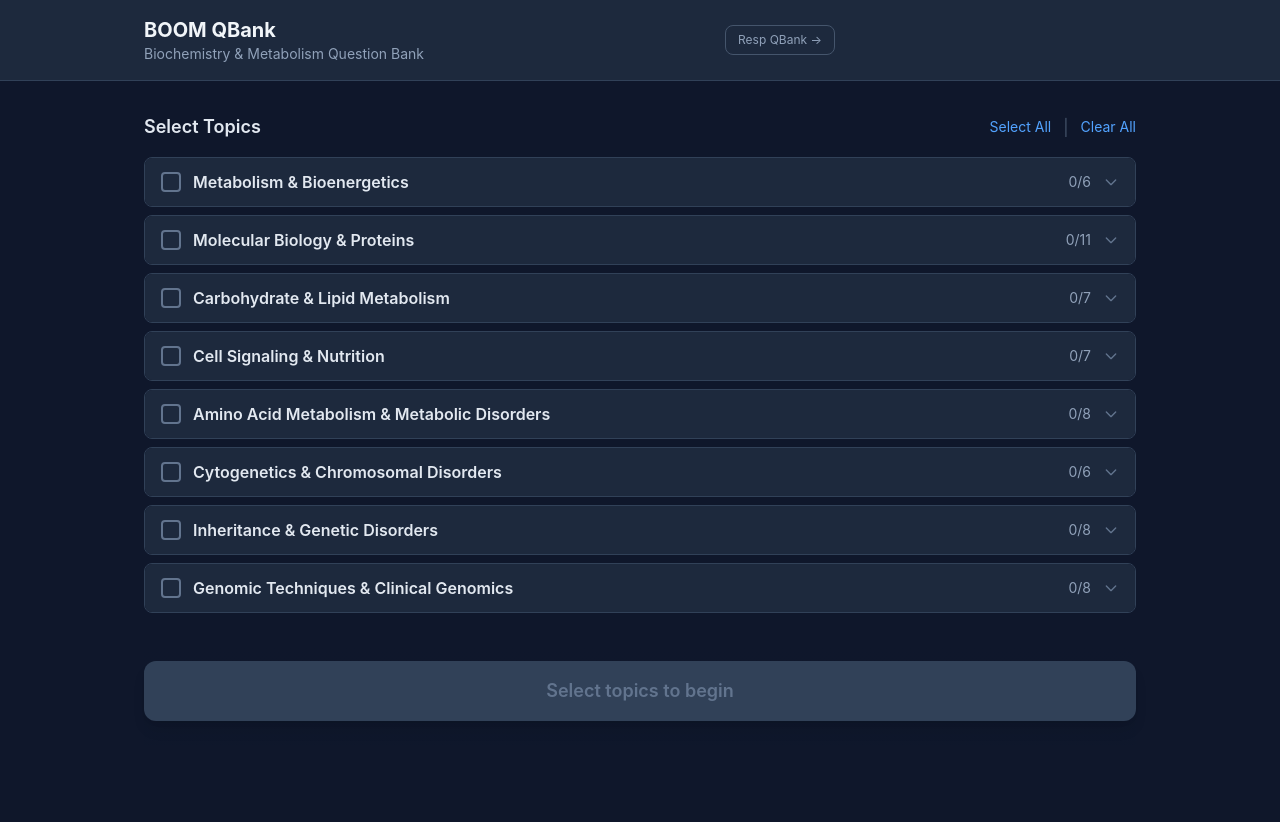
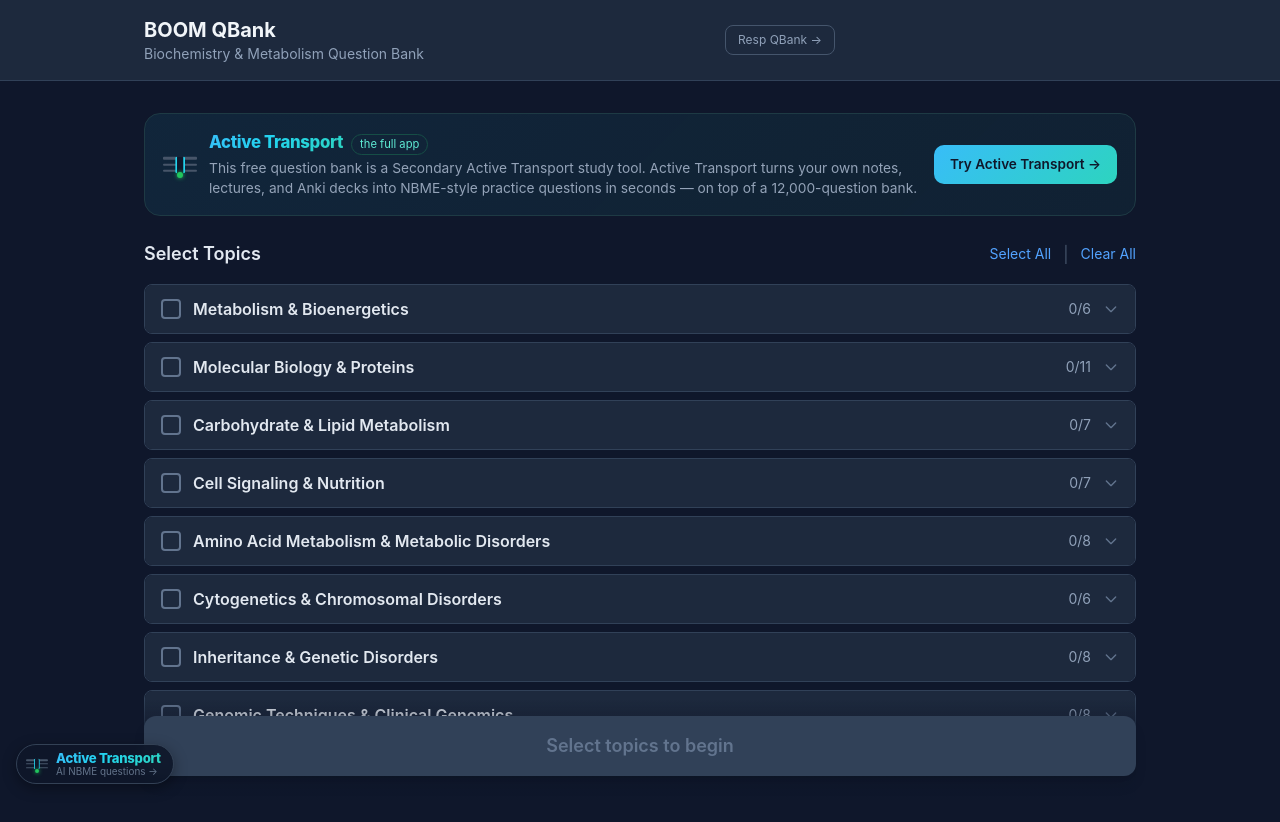
Before and after one commit to zbenja168/boom-qbank, a React (Vite) app: page / in a window 1280 px wide. Shown: the top 822 px of the page. Before the commit the page ends 800 px from the top, so only its background shows below. Built offline with nearby package versions, Linux system fonts and the light colour scheme.

Commit message:
Add Active Transport branding + trim longest-answer bias in choices

```diff
--- a/src/App.tsx
+++ b/src/App.tsx
@@ -6,10 +6,11 @@
 import { QuizPage } from './pages/QuizPage';
 import { DashboardPage } from './pages/DashboardPage';
 import { ReviewPage } from './pages/ReviewPage';
+import { BrandBadge } from './components/Brand';
 
 type Page = 'home' | 'quiz' | 'dashboard' | 'review';
 
-function App() {
+function AppShell() {
   const [page, setPage] = useState<Page>('home');
   const topicsHook = useTopics();
   const { progress, recordAnswer, recordSession, toggleBookmark, clearAllProgress } = useProgress();
@@ -132,4 +133,11 @@
   }
 }
 
-export default App;
+export default function App() {
+  return (
+    <>
+      <BrandBadge />
+      <AppShell />
+    </>
+  );
+}
--- /dev/null
+++ b/src/components/Brand.tsx
@@ -0,0 +1,154 @@
+// Active Transport branding — self-contained drop-in for the "Secondary Active
+// Transport" free QBanks. Ports the channel/particle logo mark from
+// activetransport.app so every QBank carries the brand and links home.
+//
+// Exports:
+//   <BrandBadge/> — small fixed corner pill, render once at the app root so the
+//                   logo shows on every page.
+//   <BrandCard/>  — full linking card with a blurb + CTA for the home page.
+
+const AT_URL = 'https://activetransport.app';
+
+const BLURB =
+  'This free question bank is a Secondary Active Transport study tool. ' +
+  'Active Transport turns your own notes, lectures, and Anki decks into ' +
+  'NBME-style practice questions in seconds — on top of a 12,000-question bank.';
+
+// Injected once; duplicate tags are harmless if it renders more than once.
+function BrandStyle() {
+  return (
+    <style>{`
+      @keyframes atParticle {
+        0%   { top: -2px; opacity: 0; }
+        15%  { opacity: 1; }
+        50%  { top: 50%;  opacity: 1; }
+        85%  { opacity: 1; }
+        100% { top: 100%; opacity: 0; }
+      }
+      .at-wordmark {
+        background: linear-gradient(135deg, #38bdf8 0%, #22d3ee 45%, #2dd4bf 100%);
+        -webkit-background-clip: text;
+        background-clip: text;
+        -webkit-text-fill-color: transparent;
+        font-weight: 800;
+        letter-spacing: -0.02em;
+      }
+      .at-badge { transition: transform .15s ease, box-shadow .15s ease; }
+      .at-badge:hover { transform: translateY(-1px); box-shadow: 0 6px 20px rgba(34,211,238,0.18); }
+      .at-cta { transition: background .15s ease, transform .15s ease; }
+      .at-cta:hover { background: linear-gradient(135deg, #22d3ee 0%, #2dd4bf 100%); transform: translateY(-1px); }
+    `}</style>
+  );
+}
+
+export function LogoMark({ size = 28 }: { size?: number }) {
+  const u = size / 28; // scale factor relative to the 28px reference mark
+  const bar = (offset: number) => ({
+    position: 'absolute' as const,
+    left: 0,
+    top: `calc(50% + ${offset * u}px)`,
+    transform: 'translateY(-50%)',
+    width: '100%',
+    height: 2 * u,
+    background: '#475569',
+    borderRadius: 1,
+  });
+  return (
+    <span style={{ position: 'relative', display: 'inline-block', width: size, height: size, flexShrink: 0 }}>
+      <span style={bar(-5)} />
+      <span style={bar(0)} />
+      <span style={bar(5)} />
+      {/* channel protein */}
+      <span
+        style={{
+          position: 'absolute', top: '50%', left: '50%', transform: 'translate(-50%,-50%)',
+          width: 8 * u, height: 14 * u, background: '#0f172a',
+          borderLeft: `${2 * u}px solid #22d3ee`, borderRight: `${2 * u}px solid #22d3ee`,
+          borderRadius: 2, zIndex: 1,
+        }}
+      />
+      {/* particle transported through the channel */}
+      <span
+        style={{
+          position: 'absolute', left: '50%', transform: 'translateX(-50%)',
+          width: 5 * u, height: 5 * u, borderRadius: '50%',
+          background: '#22c55e', boxShadow: '0 0 4px #22c55e', zIndex: 2,
+          animation: 'atParticle 2s ease-in-out infinite',
+        }}
+      />
+    </span>
+  );
+}
+
+// Small fixed pill, bottom-left, on every page.
+export function BrandBadge() {
+  return (
+    <>
+      <BrandStyle />
+      <a
+        href={AT_URL}
+        target="_blank"
+        rel="noopener noreferrer"
+        className="at-badge"
+        title="Made by Active Transport — AI NBME questions from your notes"
+        style={{
+          position: 'fixed', left: 16, bottom: 16, zIndex: 50,
+          display: 'flex', alignItems: 'center', gap: 8,
+          padding: '7px 12px 7px 9px', borderRadius: 999,
+          background: 'rgba(15,23,42,0.92)', border: '1px solid #334155',
+          textDecoration: 'none', backdropFilter: 'blur(6px)',
+          boxShadow: '0 4px 14px rgba(0,0,0,0.35)',
+        }}
+      >
+        <LogoMark size={22} />
+        <span style={{ display: 'flex', flexDirection: 'column', lineHeight: 1.05 }}>
+          <span className="at-wordmark" style={{ fontSize: '0.82rem' }}>Active Transport</span>
+          <span style={{ fontSize: '0.62rem', color: '#64748b' }}>AI NBME questions →</span>
+        </span>
+      </a>
+    </>
+  );
+}
+
+// Linking card for the top of the home page.
+export function BrandCard() {
+  return (
+    <>
+      <BrandStyle />
+      <a
+        href={AT_URL}
+        target="_blank"
+        rel="noopener noreferrer"
+        style={{
+          display: 'flex', alignItems: 'center', gap: 16, marginBottom: 24,
+          padding: '16px 18px', borderRadius: 16, textDecoration: 'none',
+          background: 'linear-gradient(135deg, rgba(34,211,238,0.08), rgba(45,212,191,0.05))',
+          border: '1px solid #1e3a44',
+        }}
+      >
+        <div style={{ display: 'flex', alignItems: 'center', gap: 12, flex: '1 1 auto', minWidth: 0 }}>
+          <LogoMark size={34} />
+          <div style={{ minWidth: 0 }}>
+            <div style={{ display: 'flex', alignItems: 'baseline', gap: 8, flexWrap: 'wrap' }}>
+              <span className="at-wordmark" style={{ fontSize: '1.05rem' }}>Active Transport</span>
+              <span style={{ fontSize: '0.7rem', color: '#5eead4', border: '1px solid #164e46', borderRadius: 999, padding: '1px 8px' }}>
+                the full app
+              </span>
+            </div>
+            <p style={{ margin: '4px 0 0', fontSize: '0.86rem', color: '#94a3b8', lineHeight: 1.45 }}>{BLURB}</p>
+          </div>
+        </div>
+        <span
+          className="at-cta"
+          style={{
+            flexShrink: 0, alignSelf: 'center', whiteSpace: 'nowrap',
+            padding: '9px 16px', borderRadius: 10, fontSize: '0.85rem', fontWeight: 600,
+            color: '#0f172a', background: 'linear-gradient(135deg, #38bdf8, #2dd4bf)',
+          }}
+        >
+          Try Active Transport →
+        </span>
+      </a>
+    </>
+  );
+}
--- a/src/pages/HomePage.tsx
+++ b/src/pages/HomePage.tsx
@@ -2,6 +2,7 @@
 import { CategoryAccordion } from '../components/TopicFilter/CategoryAccordion';
 import { ProgressData } from '../types/progress';
 import { getOverallStats } from '../utils/stats';
+import { BrandCard } from '../components/Brand';
 
 interface Props {
   topics: TopicsIndex;
@@ -62,6 +63,8 @@
       </header>
 
       <main className="max-w-5xl mx-auto px-4 py-8">
+        <BrandCard />
+
         {/* Stats summary */}
         {stats.total > 0 && (<>
           <div className="grid grid-cols-3 gap-4 mb-8">
```
Also changed, not shown: public/data/questions/amino-acid-metabolic-disorders.json, public/data/questions/carb-lipid-metabolism.json, public/data/questions/cell-signaling-nutrition.json, public/data/questions/cytogenetics-chromosomal.json, public/data/questions/genomic-techniques-clinical.json, public/data/questions/inheritance-genetic-disorders.json, public/data/questions/metabolism-bioenergetics.json, public/data/questions/molecular-biology-proteins.json.
